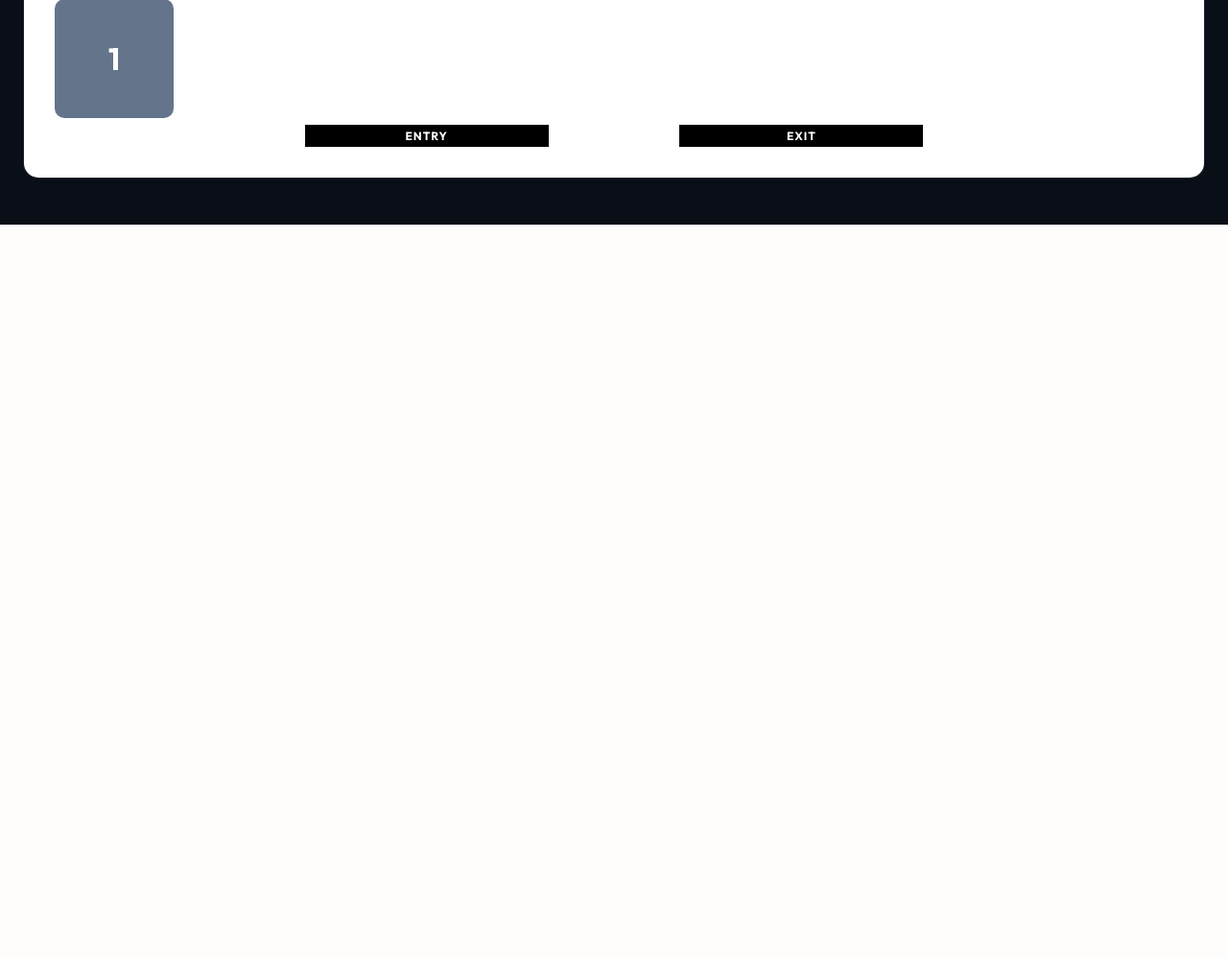
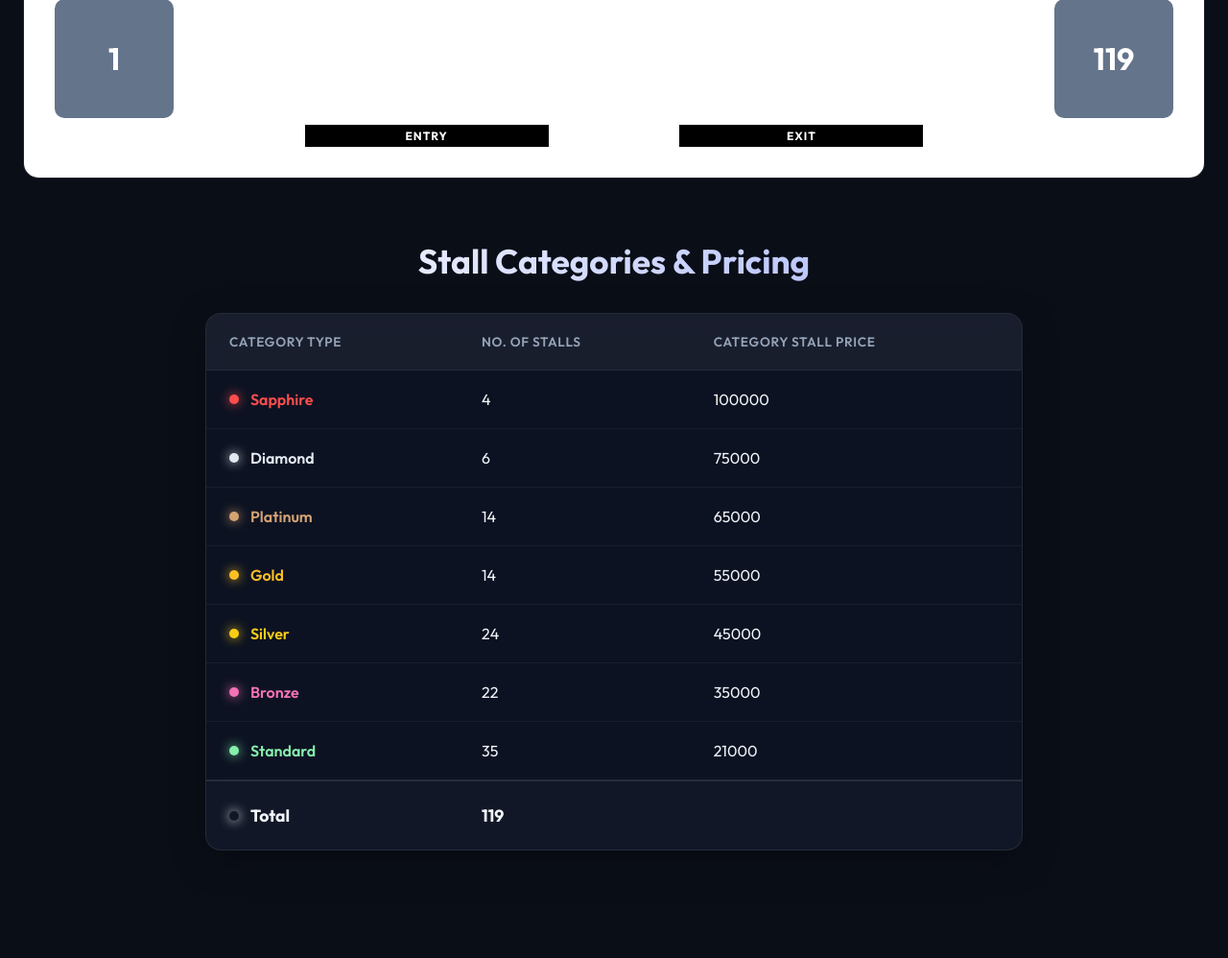
Before and after one commit to jatinptll/business_expo_stall_booking_tool, a Flask app: page / in a window 1280 px wide. Shown: the part 3351-4349 px from the top of the page at 96% size. Before the commit the page ends 3585 px from the top, so only its background shows below. Run offline with Flask 3, Linux system fonts and the light colour scheme; data that the repository does not hold is empty.

Commit message:
added category table at bottom of home page

```diff
--- a/app.py
+++ b/app.py
@@ -3,6 +3,7 @@ import json
 import uuid
 from datetime import datetime, timedelta
 from flask import Flask, render_template, request, jsonify, session
+from flask_mail import Mail, Message
 
 def get_ist_time():
     """Returns current time in IST (UTC + 5:30)"""
@@ -17,6 +18,15 @@ load_dotenv()
 app = Flask(__name__)
 app.secret_key = os.getenv("SECRET_KEY", "super_secret_session_key_fixed_2026")
 app.permanent_session_lifetime = timedelta(hours=2)
+
+'''
+# === EMAIL CONFIG ===
+app.config['MAIL_SERVER'] = os.getenv('MAIL_SERVER', 'smtp.gmail.com')
+app.config['MAIL_PORT'] = int(os.getenv('MAIL_PORT', 587))
+app.config['MAIL_USE_TLS'] = os.getenv('MAIL_USE_TLS', 'true').lower() == 'true'
+app.config['MAIL_USERNAME'] = os.getenv('MAIL_USERNAME')
+app.config['MAIL_PASSWORD'] = os.getenv('MAIL_PASSWORD')
+mail = Mail(app)'''
 
 # === MONGODB CONNECTION ===
 MONGO_URI = os.getenv("MONGODB_URI")
@@ -89,6 +99,41 @@ def home():
 @app.route('/admin')
 def admin_panel():
     return render_template('admin.html')
+
+'''
+def send_confirmation_email(booking_data):
+    """Sends a confirmation email to the user."""
+    try:
+        if not app.config['MAIL_USERNAME'] or not app.config['MAIL_PASSWORD']:
+            print("⚠️ Email credentials missing. Skipping email.")
+            return
+
+        msg = Message(
+            subject=f"Booking Confirmed! Stall #{booking_data['stall_id']}",
+            sender=app.config['MAIL_USERNAME'],
+            recipients=[booking_data['user_email']]
+        )
+        msg.body = f"""Hello {booking_data['contact_person']},
+
+Great news! Your booking request for Stall #{booking_data['stall_id']} has been confirmed.
+
+Details:
+Stall: #{booking_data['stall_id']} ({booking_data['stall_type']})
+Company: {booking_data['company_name']}
+Price: INR {booking_data['stall_price']}
+Category: {booking_data['category']}
+Confirmed On: {booking_data['confirmed_at']}
+
+You can view your confirmed booking on the website.
+
+Best regards,
+Shri Vishwakarma Business Expo Admin
+"""
+        mail.send(msg)
+        print(f"✅ Email sent to {booking_data['user_email']}")
+    except Exception as e:
+        print(f"❌ Failed to send email: {e}")
+        '''
 
 # === PUBLIC ENDPOINTS (No Auth Required) ===
 
@@ -408,7 +453,7 @@ def confirm_booking(request_id):
         {"request_id": request_id},
         {"$set": {
             "status": "confirmed",
-            "confirmed_at": datetime.now().isoformat()
+            "confirmed_at": get_ist_time().isoformat()
         }}
     )
 
@@ -417,6 +462,10 @@ def confirm_booking(request_id):
         {"email": req['user_email']},
         {"$push": {"bookings": stall_id}}
     )
+
+
+    # Send Email
+    # send_confirmation_email(booking_data)
 
     return jsonify({'success': True, 'message': f'Stall {stall_id} booking confirmed'})
 
--- a/requirements.txt
+++ b/requirements.txt
@@ -3,3 +3,4 @@ pymongo[srv]
 python-dotenv
 certifi
 gunicorn
+Flask-Mail
--- a/static/css/styles.css
+++ b/static/css/styles.css
@@ -1112,14 +1112,172 @@ body {
         margin: 0 0.5rem;
     }
 }
+
 /* Increase Stall Number Size Globally */
 .stall-number {
-    font-size: 1.5rem; /* ~24px */
-    font-weight: 800;  /* Bold */
+    font-size: 1.5rem;
+    /* ~24px */
+    font-weight: 800;
+    /* Bold */
 }
 
 /* Further Increase Stall Number Size */
 .stall-number {
-    font-size: 2rem !important; /* Huge (~32px) */
+    font-size: 2rem !important;
+    /* Huge (~32px) */
     font-weight: 900 !important;
 }
+
+/* Price Table Styles (Premium) */
+.price-info-section {
+    max-width: 900px;
+    margin: 4rem auto;
+    padding: 0 1.5rem;
+}
+
+.price-info-section h2 {
+    text-align: center;
+    margin-bottom: 2rem;
+    font-size: 2.2rem;
+    background: linear-gradient(135deg, #fff 0%, #a5b4fc 100%);
+    -webkit-background-clip: text;
+    background-clip: text;
+    -webkit-text-fill-color: transparent;
+    font-weight: 700;
+}
+
+.price-table-container {
+    background: rgba(15, 23, 42, 0.6);
+    backdrop-filter: blur(12px);
+    border: 1px solid rgba(255, 255, 255, 0.1);
+    border-radius: 16px;
+    overflow: hidden;
+    box-shadow: 0 10px 40px -10px rgba(0, 0, 0, 0.5);
+}
+
+.price-table {
+    width: 100%;
+    border-collapse: collapse;
+    color: var(--text-primary);
+    border: none;
+    font-size: 1rem;
+}
+
+.price-table th {
+    background: rgba(255, 255, 255, 0.05);
+    padding: 1.25rem 1.5rem;
+    text-align: left;
+    font-weight: 600;
+    color: var(--text-secondary);
+    text-transform: uppercase;
+    font-size: 0.85rem;
+    letter-spacing: 0.05em;
+    border-bottom: 1px solid rgba(255, 255, 255, 0.1);
+}
+
+.price-table td {
+    padding: 1.25rem 1.5rem;
+    border-bottom: 1px solid rgba(255, 255, 255, 0.05);
+    vertical-align: middle;
+}
+
+.price-table tbody tr:last-child td {
+    border-bottom: none;
+}
+
+.price-table tbody tr:hover {
+    background: rgba(255, 255, 255, 0.03);
+}
+
+/* Category Indicators */
+.price-table td:first-child {
+    font-weight: 600;
+    display: flex;
+    align-items: center;
+    gap: 0.75rem;
+}
+
+.price-table td:first-child::before {
+    content: '';
+    display: block;
+    width: 10px;
+    height: 10px;
+    border-radius: 50%;
+    box-shadow: 0 0 12px currentColor;
+}
+
+.cat-sapphire td:first-child {
+    color: #ff4d4d;
+}
+
+.cat-sapphire td:first-child::before {
+    background: #ff4d4d;
+    color: #ff4d4d;
+}
+
+.cat-diamond td:first-child {
+    color: #e2e8f0;
+}
+
+.cat-diamond td:first-child::before {
+    background: #e2e8f0;
+    color: #e2e8f0;
+}
+
+.cat-platinum td:first-child {
+    color: #d4a373;
+}
+
+.cat-platinum td:first-child::before {
+    background: #d4a373;
+    color: #d4a373;
+}
+
+.cat-gold td:first-child {
+    color: #fbbf24;
+}
+
+.cat-gold td:first-child::before {
+    background: #fbbf24;
+    color: #fbbf24;
+}
+
+.cat-silver td:first-child {
+    color: #facc15;
+}
+
+.cat-silver td:first-child::before {
+    background: #facc15;
+    color: #facc15;
+}
+
+.cat-bronze td:first-child {
+    color: #f472b6;
+}
+
+.cat-bronze td:first-child::before {
+    background: #f472b6;
+    color: #f472b6;
+}
+
+.cat-standard td:first-child {
+    color: #86efac;
+}
+
+.cat-standard td:first-child::before {
+    background: #86efac;
+    color: #86efac;
+}
+
+.price-table tfoot {
+    background: rgba(255, 255, 255, 0.02);
+    font-weight: 700;
+    border-top: 2px solid rgba(255, 255, 255, 0.1);
+}
+
+.price-table tfoot td {
+    border: none;
+    color: var(--text-primary);
+    padding: 1.5rem;
+    font-size: 1.1rem;
+}
--- a/static/js/script.js
+++ b/static/js/script.js
@@ -175,7 +175,7 @@ function getStallPosition(id) {
     // Col 9 (100-119, Top to Bottom)
     // Gaps between 105 & 106, 113 & 114.
     if (id <= 119) {
-        let baseRow = START_ROW + (id - 100);
+        let baseRow = START_ROW + (id - 100) + 1; // +1 to align with Left Col spacing
 
         // Apply Gaps (shift down, so increase row index)
         if (id > 105) baseRow += 1; // Gap after 105 (before 106)
@@ -240,7 +240,7 @@ function renderMap() {
     exitGap3.className = 'map-label exit-marker';
     exitGap3.textContent = 'E. EXIT';
     exitGap3.style.gridColumn = '9';
-    exitGap3.style.gridRow = '10'; // Between 105 & 106
+    exitGap3.style.gridRow = '11'; // Between 105 & 106 (Shifted +1)
     exitGap3.style.fontSize = '1rem';
     exitGap3.style.background = 'transparent';
     exitGap3.style.color = 'black';
@@ -251,7 +251,7 @@ function renderMap() {
     exitGap4.className = 'map-label exit-marker';
     exitGap4.textContent = 'E. EXIT';
     exitGap4.style.gridColumn = '9';
-    exitGap4.style.gridRow = '19'; // Between 113 & 114
+    exitGap4.style.gridRow = '20'; // Between 113 & 114 (Shifted +1)
     exitGap4.style.fontSize = '1rem';
     exitGap4.style.background = 'transparent';
     exitGap4.style.color = 'black';
--- a/templates/index.html
+++ b/templates/index.html
@@ -70,6 +70,65 @@
             </div>
             <div id="stalls-grid" class="stalls-grid">
                 <!-- Stalls rendered by JS -->
+            </div>
+        </section>
+
+        <section class="price-info-section">
+            <h2>Stall Categories & Pricing</h2>
+            <div class="price-table-container">
+                <table class="price-table">
+                    <thead>
+                        <tr>
+                            <th>Category Type</th>
+                            <th>No. Of Stalls</th>
+                            <th>Category Stall Price</th>
+                        </tr>
+                    </thead>
+                    <tbody>
+                        <tr class="cat-sapphire">
+                            <td>Sapphire</td>
+                            <td>4</td>
+                            <td>100000</td>
+                        </tr>
+                        <tr class="cat-diamond">
+                            <td>Diamond</td>
+                            <td>6</td>
+                            <td>75000</td>
+                        </tr>
+                        <tr class="cat-platinum">
+                            <td>Platinum</td>
+                            <td>14</td>
+                            <td>65000</td>
+                        </tr>
+                        <tr class="cat-gold">
+                            <td>Gold</td>
+                            <td>14</td>
+                            <td>55000</td>
+                        </tr>
+                        <tr class="cat-silver">
+                            <td>Silver</td>
+                            <td>24</td>
+                            <td>45000</td>
+                        </tr>
+                        <tr class="cat-bronze">
+                            <td>Bronze</td>
+                            <td>22</td>
+                            <td>35000</td>
+                        </tr>
+                        <tr class="cat-standard">
+                            <td>Standard</td>
+                            <td>35</td>
+                            <td>21000</td>
+                        </tr>
+                    </tbody>
+                    <tfoot>
+                        <tr>
+                            <td><strong>Total</strong></td>
+                            <td><strong>119</strong></td>
+                            <td></td>
+                        </tr>
+                    </tfoot>
+                </table>
             </div>
         </section>
     </main>
```
